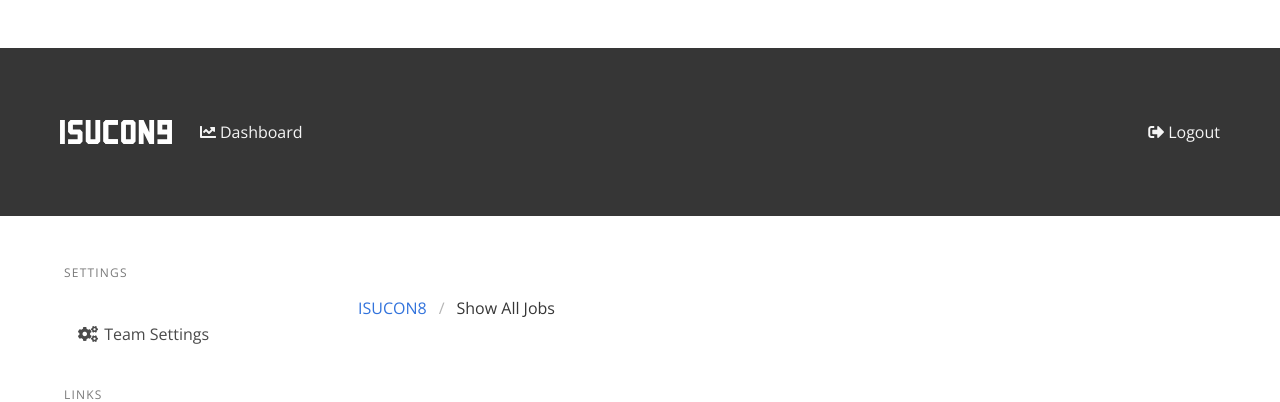
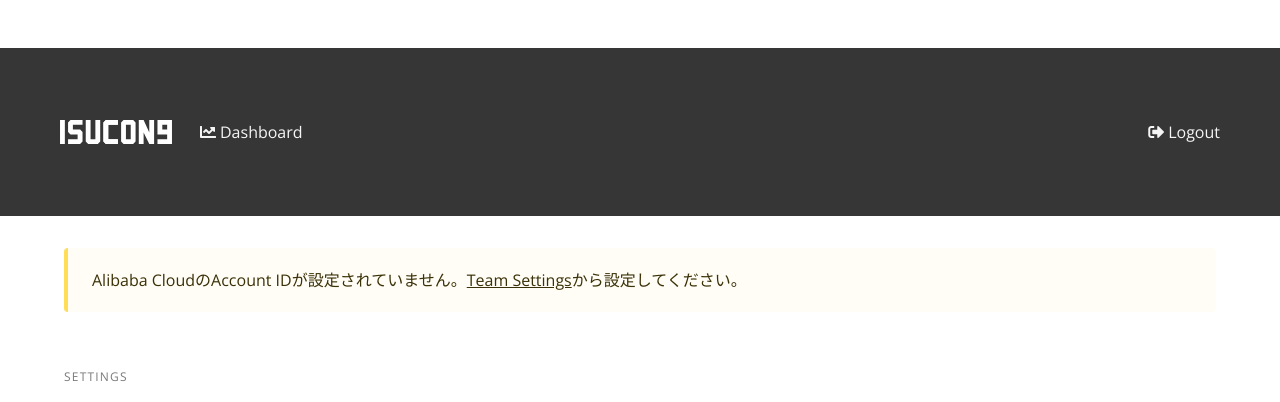
Before and after one commit to Sorarinu/isucon9-portal, a Django app: template isucon/portal/contest/templates/jobs.html in a window 1280 px wide. Shown: the top 402 px of the page. Run offline with Django 3.2, Linux system fonts and the light colour scheme; the template is opened without the code that fills it, so the values that code supplies are empty; some libraries are stand-ins or nearby versions.

Commit message:
Alibaba Cloud Account IDがない場合に警告を表示

```diff
--- a/isucon/portal/templates/include/layout.html
+++ b/isucon/portal/templates/include/layout.html
@@ -71,6 +71,14 @@
             </article>
         : }
         {% endcomment %}
+
+        {% if not user.team.alibaba_account %}
+        <article class="message is-warning">
+          <div class="message-body">
+            Alibaba CloudのAccount IDが設定されていません。<a href="{% url "team_settings" %}">Team Settings</a>から設定してください。
+          </div>
+        </article>
+        {% endif %}
 
         {% for message in messages %}
         <article class="message is-{{ message.tags }}">
```
